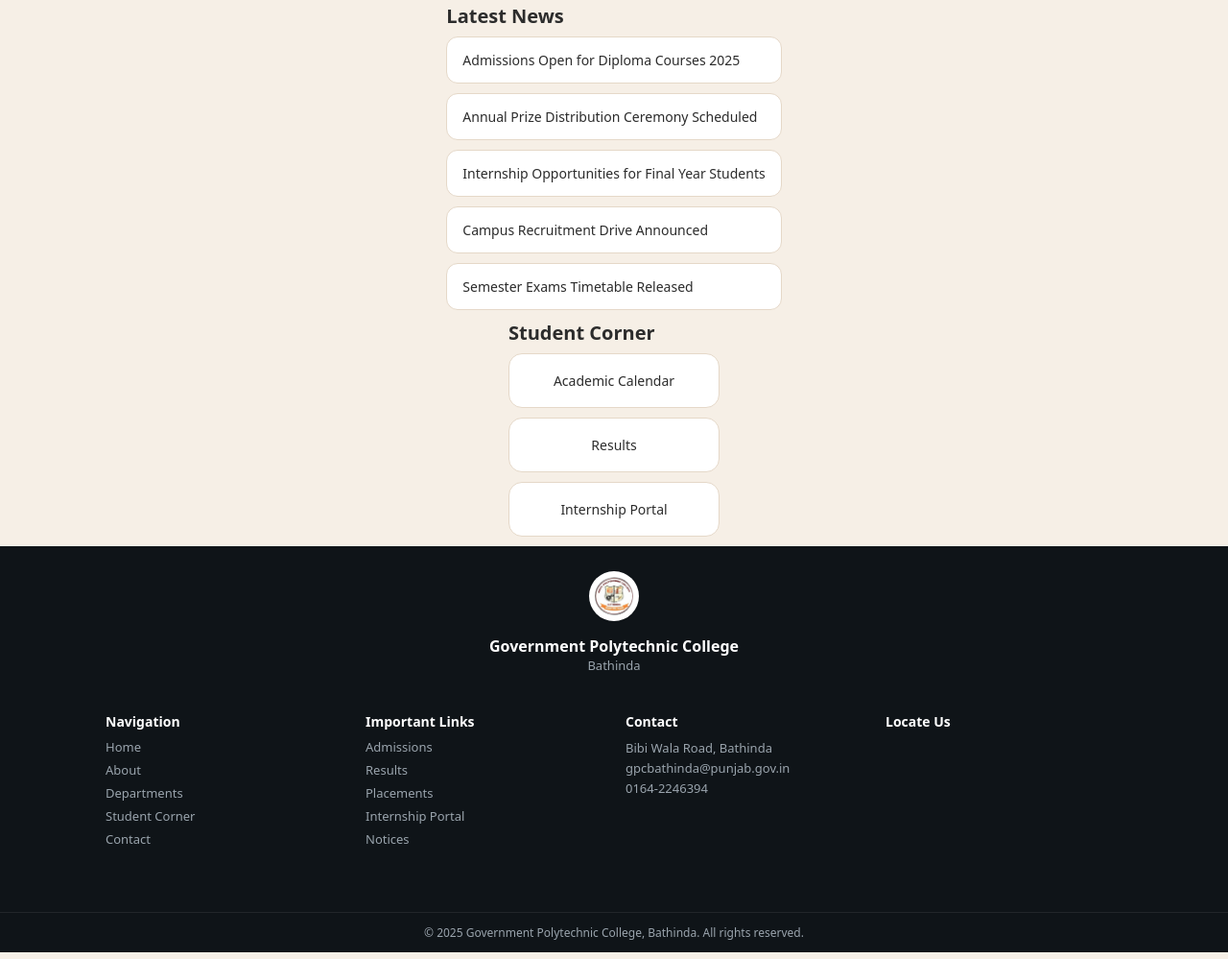
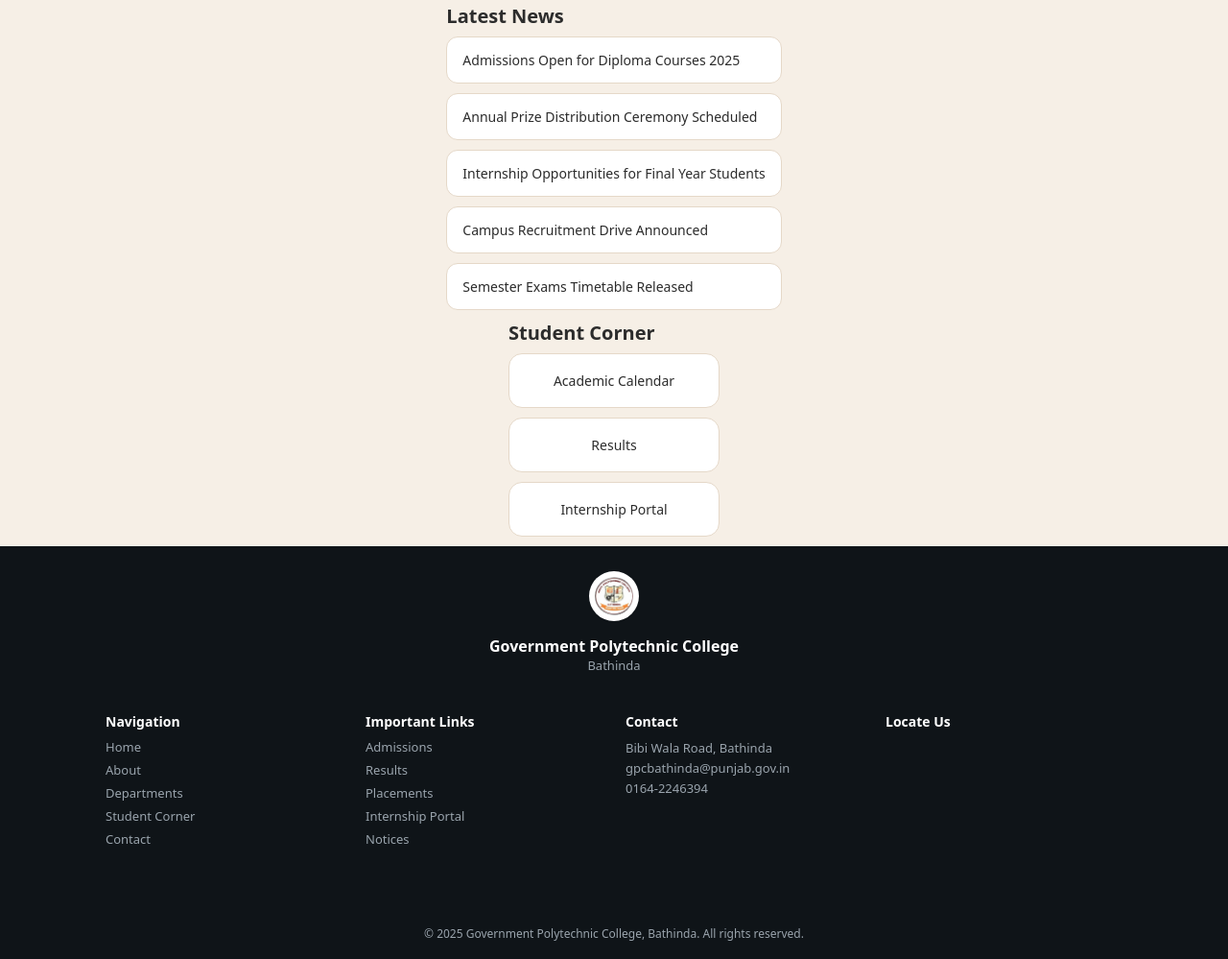
Before and after one commit to lovejot5/MPW-College-Web, a plain HTML site: page index.html in a window 1280 px wide. Shown: the part 156-1155 px from the top of the page at 96% size. Drawn offline with Linux system fonts and the light colour scheme; grey boxes are pictures that could not be loaded.

Commit message:
Update style.css

```diff
--- a/style.css
+++ b/style.css
@@ -273,9 +273,11 @@ header ul {
 /* Footer bottom */
 .footer-bottom {
     text-align: center;
-    padding: 12px;
-    border-top: 1px solid rgba(255,255,255,0.08);
+    padding: 14px 12px 18px; /* slightly more bottom padding */
     font-size: 12px;
+    color: var(--text-muted);
+    background: var(--dark-bg); /* same as footer */
+    border-top: none; /* REMOVE separation line */
 }
 
 /* ================= MOBILE ================= */
```
